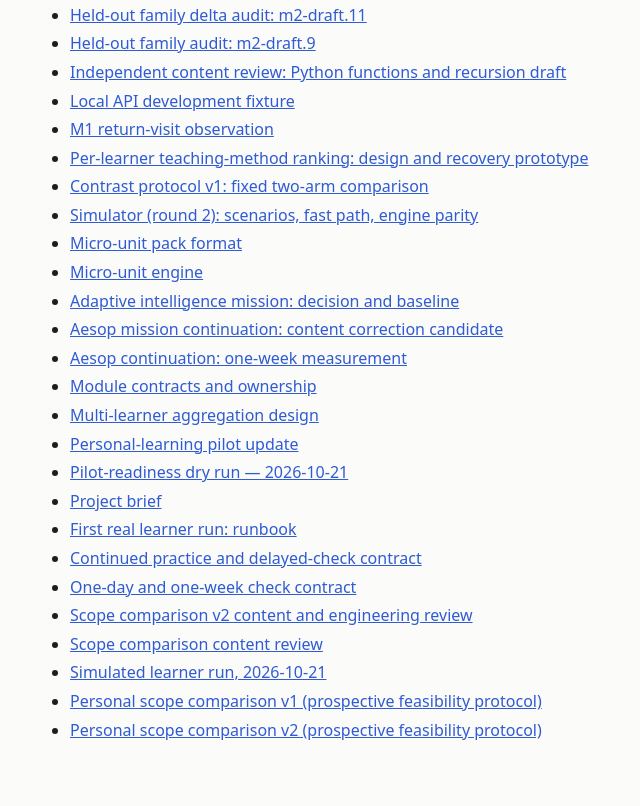
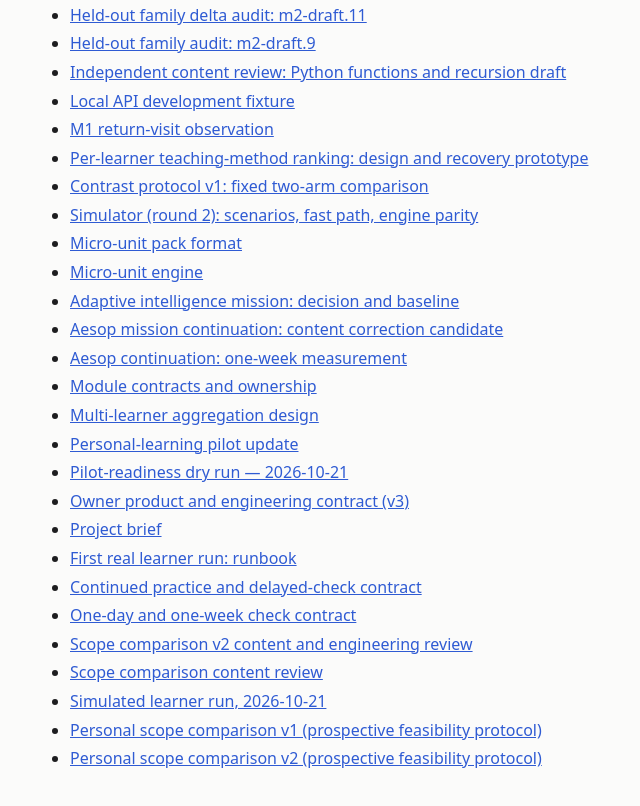
Before and after one commit to edwardjones3976/aesop-learning-lab, a plain HTML site: page docs/index.html in a window 1280 px wide. Shown: the part 635-1441 px from the top of the page, without its empty margins (180-820 px from the left). Before the commit the page ends 1418 px from the top, so only its background shows below. Drawn offline with Linux system fonts and the light colour scheme.

Commit message:
docs: index owner product and build contract

```diff
--- a/docs/index.html
+++ b/docs/index.html
@@ -57,6 +57,7 @@
 <li><a href="multi-learner-aggregation-design.html">Multi-learner aggregation design</a></li>
 <li><a href="personal-intelligence-pilot.html">Personal-learning pilot update</a></li>
 <li><a href="pilot-dry-run-2026-10-21.html">Pilot-readiness dry run — 2026-10-21</a></li>
+<li><a href="PRODUCT-SPEC.html">Owner product and engineering contract (v3)</a></li>
 <li><a href="project-brief.html">Project brief</a></li>
 <li><a href="real-learner-runbook.html">First real learner run: runbook</a></li>
 <li><a href="scheduling-contract-v1.html">Continued practice and delayed-check contract</a></li>
```
